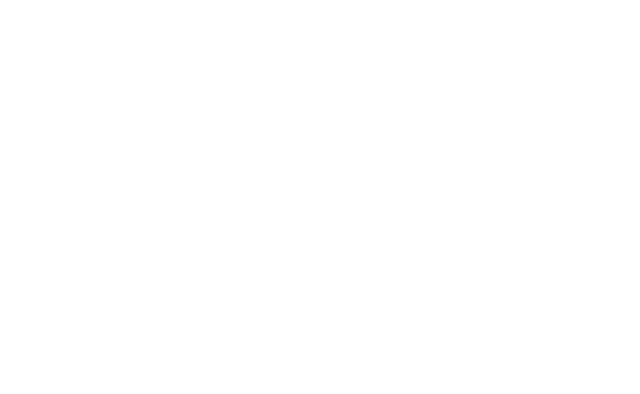
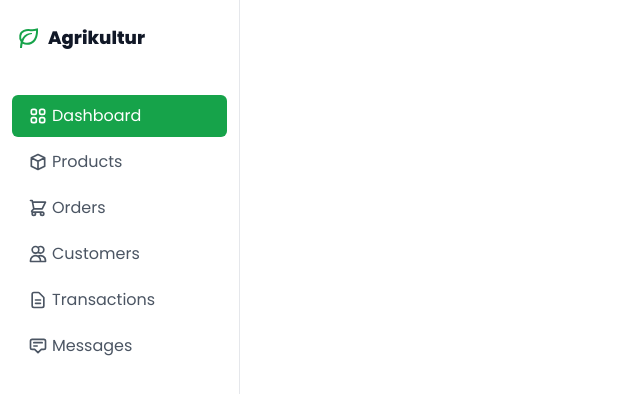
Before and after one commit to fajarfadillahh/agrikultur-project, a React (Vite) app: page / in a window 1280 px wide. Shown: the top 394 px of the page, without its empty margins (0-640 px from the left). Built offline with nearby package versions, Linux system fonts and the light colour scheme.

Commit message:
create: Sidebar components

```diff
--- a/src/components/Layout.jsx
+++ b/src/components/Layout.jsx
@@ -1,8 +1,12 @@
 import React from "react";
+
+// import components
+import Sidebar from "./Sidebar";
 
 const Layout = ({ children }) => {
   return (
     <main className="flex h-screen w-screen flex-row overflow-hidden bg-white">
+      <Sidebar />
       {children}
     </main>
   );
--- /dev/null
+++ b/src/components/Sidebar.jsx
@@ -0,0 +1,40 @@
+import React from "react";
+import { Link, useLocation } from "react-router-dom";
+import { BiLeaf } from "react-icons/bi";
+
+// import constants
+import { sidebar_links } from "../constants/SidebarLinks";
+
+const Sidebar = () => {
+  const location = useLocation();
+
+  return (
+    <div className="flex w-60 flex-col border-r border-gray-200 bg-white p-3">
+      <div className="flex items-center gap-2 px-1 py-3">
+        <BiLeaf className="text-2xl text-green-600" />
+        <span className="text-[18px] font-extrabold text-gray-900">
+          Agrikultur
+        </span>
+      </div>
+
+      <div className="grid gap-1 py-8">
+        {sidebar_links.map((link) => (
+          <Link
+            to={link.path}
+            key={link.key}
+            className={`flex h-[42px] items-center gap-1 rounded-md px-4 ${
+              location.pathname === link.path
+                ? "bg-green-600 text-white"
+                : "text-gray-600 hover:bg-gray-100"
+            }`}
+          >
+            <span className="text-xl">{link.icon}</span>
+            {link.label}
+          </Link>
+        ))}
+      </div>
+    </div>
+  );
+};
+
+export default Sidebar;
--- /dev/null
+++ b/src/constants/SidebarLinks.jsx
@@ -0,0 +1,47 @@
+import {
+  HiOutlineAnnotation,
+  HiOutlineCube,
+  HiOutlineDocumentText,
+  HiOutlineShoppingCart,
+  HiOutlineUsers,
+  HiOutlineViewGrid,
+} from "react-icons/hi";
+
+export const sidebar_links = [
+  {
+    key: "dashboard",
+    label: "Dashboard",
+    path: "/",
+    icon: <HiOutlineViewGrid />,
+  },
+  {
+    key: "products",
+    label: "Products",
+    path: "/products",
+    icon: <HiOutlineCube />,
+  },
+  {
+    key: "orders",
+    label: "Orders",
+    path: "/orders",
+    icon: <HiOutlineShoppingCart />,
+  },
+  {
+    key: "customers",
+    label: "Customers",
+    path: "/customers",
+    icon: <HiOutlineUsers />,
+  },
+  {
+    key: "transactions",
+    label: "Transactions",
+    path: "/transactions",
+    icon: <HiOutlineDocumentText />,
+  },
+  {
+    key: "messages",
+    label: "Messages",
+    path: "/messages",
+    icon: <HiOutlineAnnotation />,
+  },
+];
```
